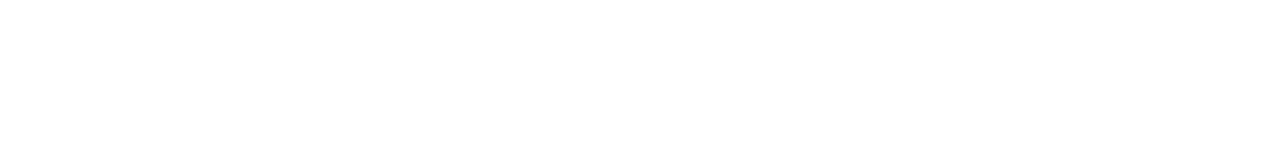
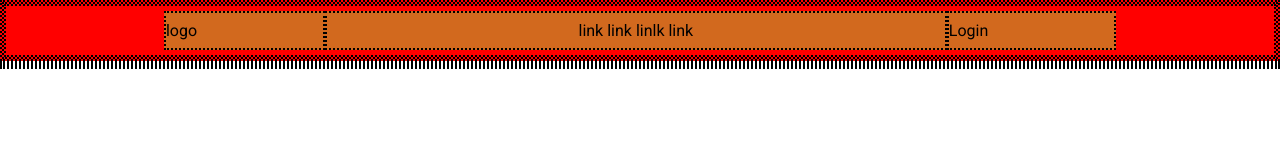
Before and after one commit to Vincenzo-Polverino/htmlcss-struttura-discord, a plain HTML site: page index.html in a window 1280 px wide. Drawn offline with Linux system fonts and the light colour scheme.

Commit message:
add header

```diff
--- a/css/style.css
+++ b/css/style.css
@@ -11,3 +11,47 @@
     }
 
 /* #endregion common*/
+
+
+/* #region degug */
+.debug * {
+    border: 2px dotted black
+}
+
+/*header debug*/
+
+.debug header {
+    background-color: red;
+}
+
+
+.debug .login, .link, .logo {
+    background-color: chocolate;
+}
+/* #endregion debug*/
+
+
+/* #region header */
+.header-container {
+    justify-content: center;
+    padding: 5px;
+}
+
+
+.link {
+    padding-left: 20%;
+    padding-right: 20%;
+}
+
+.logo, .login {
+    padding-right: 10%;
+}
+
+.login, .link, .logo {
+
+    padding-top: 0.5rem;
+    padding-bottom: 0.5rem;
+
+}
+
+/* #endregion header*/
--- a/index.html
+++ b/index.html
@@ -20,7 +20,15 @@
 
     <!-- #region header -->
     <header>
+        <header>
+            <div class="header-container  d-flex">
+                <div class="logo ">logo</div>
+                <div class="link">link link linlk link</div>
+                <div class="login">Login</div>
 
+            </div>
+            </div>
+        </header>
     </header>
     <!-- #endregion header -->
 
```
